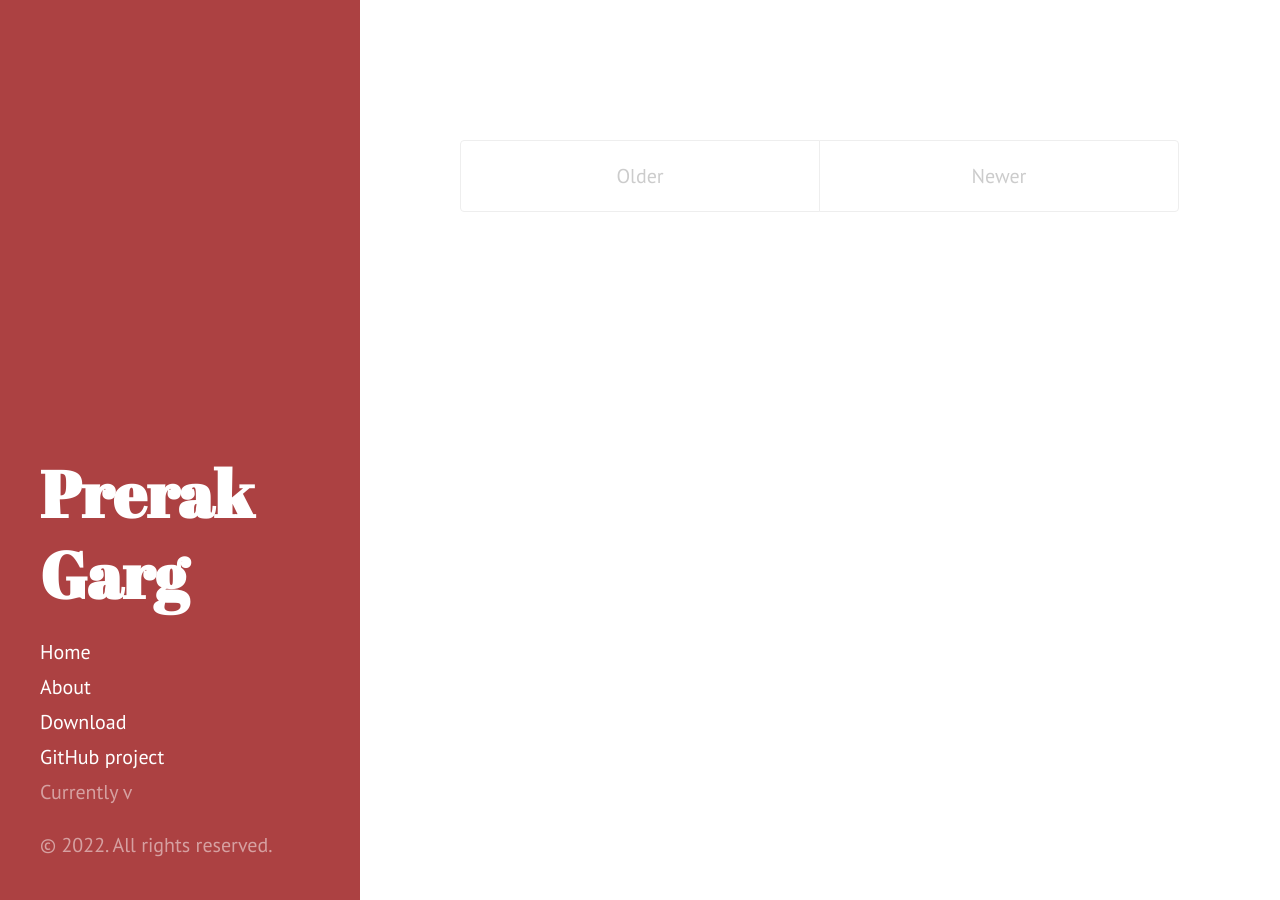
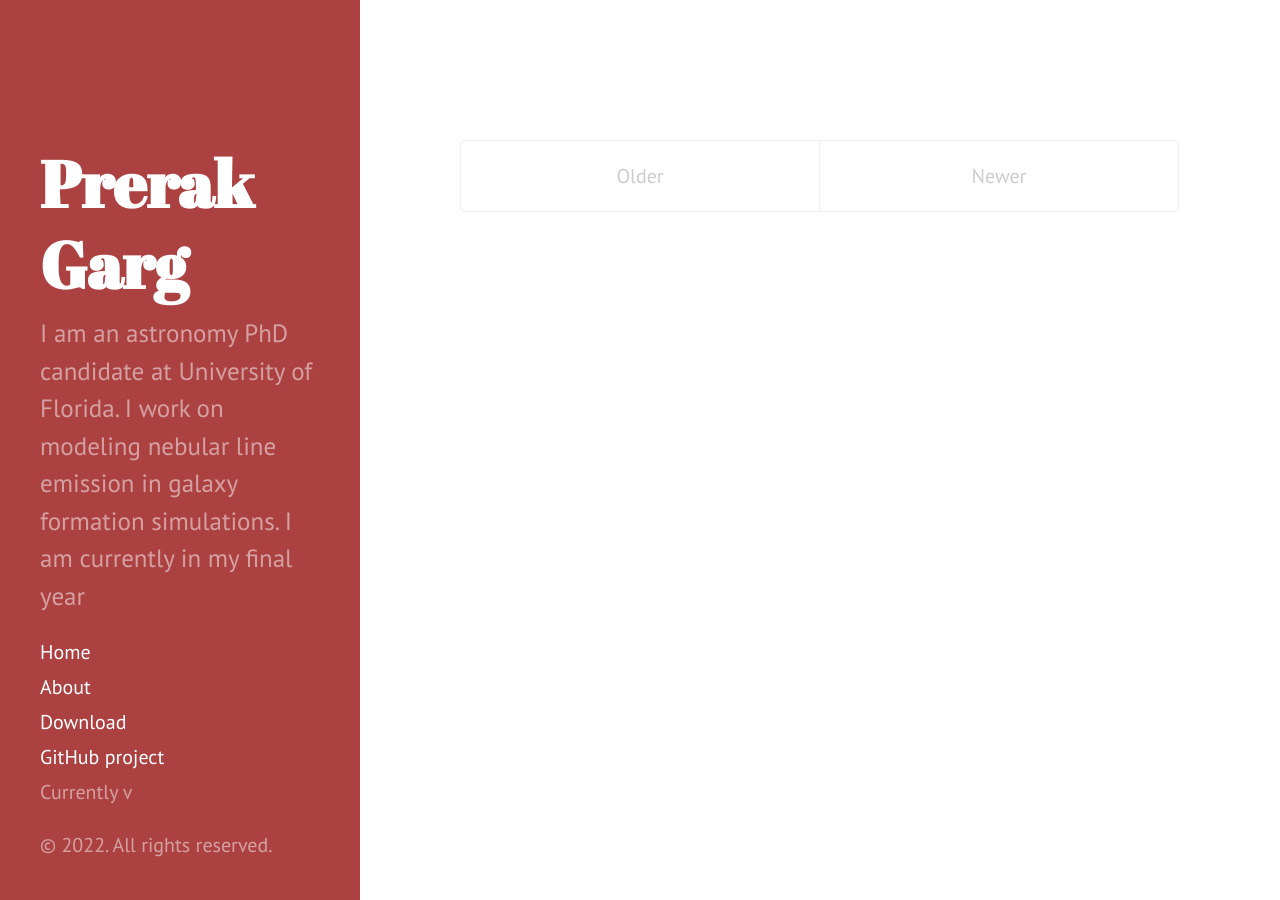
Before and after one commit to prerakgarg07/prerakgarg07.github.io_hyde, a Jekyll site: the page built from index.html, in a window 1280 px wide. Built offline with Jekyll 4.4.1, drawn with Linux system fonts in a browser that asks for light colours; Markdown is read by kramdown in place of the engine named in the settings.

Commit message:
updated desc

```diff
--- a/_config.yml
+++ b/_config.yml
@@ -8,7 +8,7 @@ permalink:        pretty
 # Setup
 title:            Prerak Garg
 
-description:      ''
+description:      'I am an astronomy PhD candidate at University of Florida. I work on modeling nebular line emission in galaxy formation simulations. I am currently in my final year'
 url:              https://prerakgarg07.github.io
 baseurl:          /
 
```
